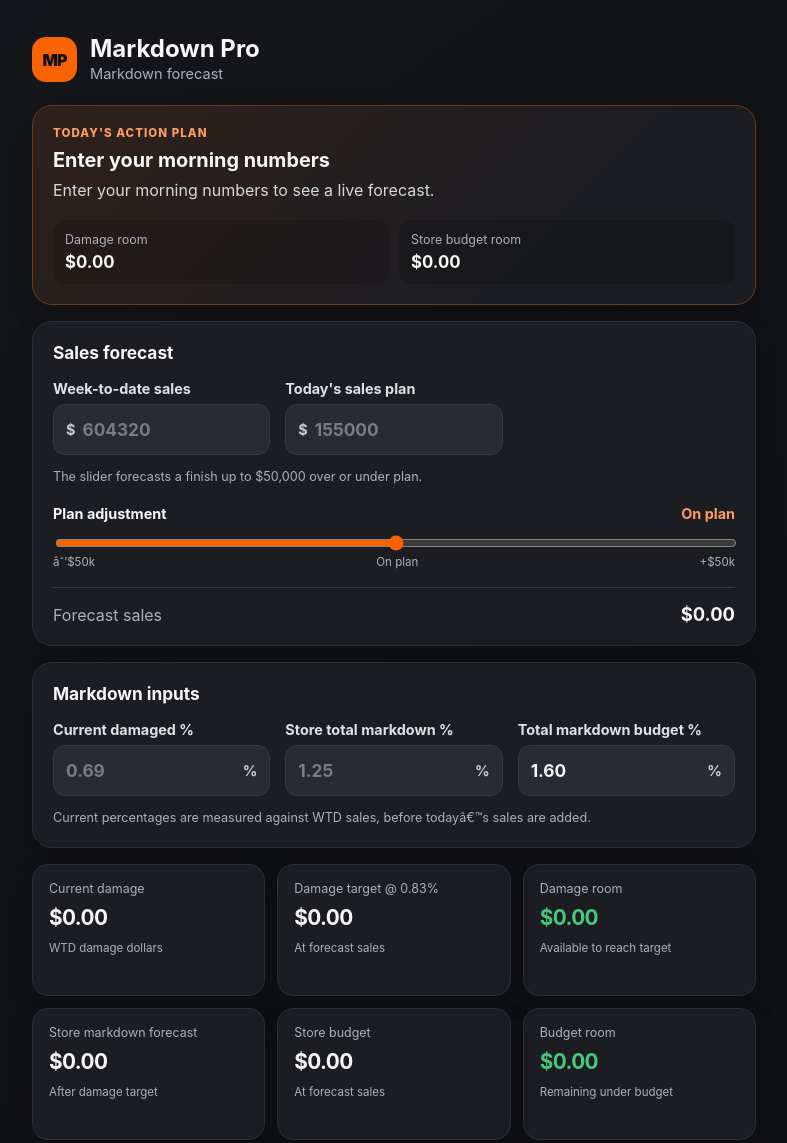
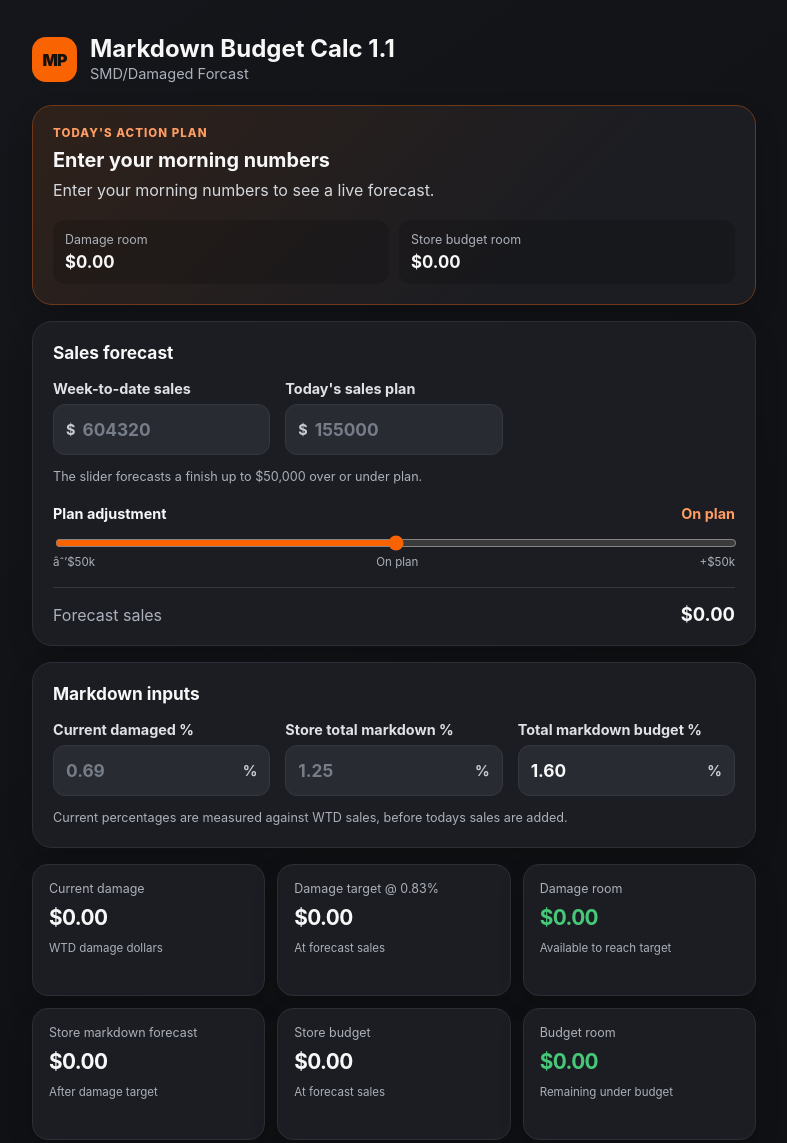
Before and after one commit to mdleikvold/calc-1.1, a plain HTML site: page index.html in a window 1280 px wide. Shown: the top 1143 px of the page, without its empty margins (246-1033 px from the left). Drawn offline with Linux system fonts and the light colour scheme.

Commit message:
Update index.html

```diff
--- a/index.html
+++ b/index.html
@@ -11,15 +11,15 @@
     <link rel="manifest" href="manifest.json" />
     <link rel="apple-touch-icon" href="icons/icon-192.svg" />
     <link rel="stylesheet" href="style.css" />
-    <title>Markdown Pro</title>
+    <title>Markdown Budget Calc 1.1</title>
   </head>
   <body>
     <main class="app-shell">
       <header class="app-header">
         <div class="brand-mark" aria-hidden="true">MP</div>
         <div>
-          <h1>Markdown Pro</h1>
-          <p>Markdown forecast</p>
+          <h1>Markdown Budget Calc 1.1</h1>
+          <p>SMD/Damaged Forcast</p>
         </div>
       </header>
 
@@ -69,7 +69,7 @@
             <span class="input-wrap"><input id="budgetPercent" inputmode="decimal" autocomplete="off" value="1.60" /><span>%</span></span>
           </label>
         </div>
-        <p class="help-text">Current percentages are measured against WTD sales, before todayâ€™s sales are added.</p>
+        <p class="help-text">Current percentages are measured against WTD sales, before todays sales are added.</p>
       </section>
 
       <section class="dashboard" aria-label="Forecast results">
```
